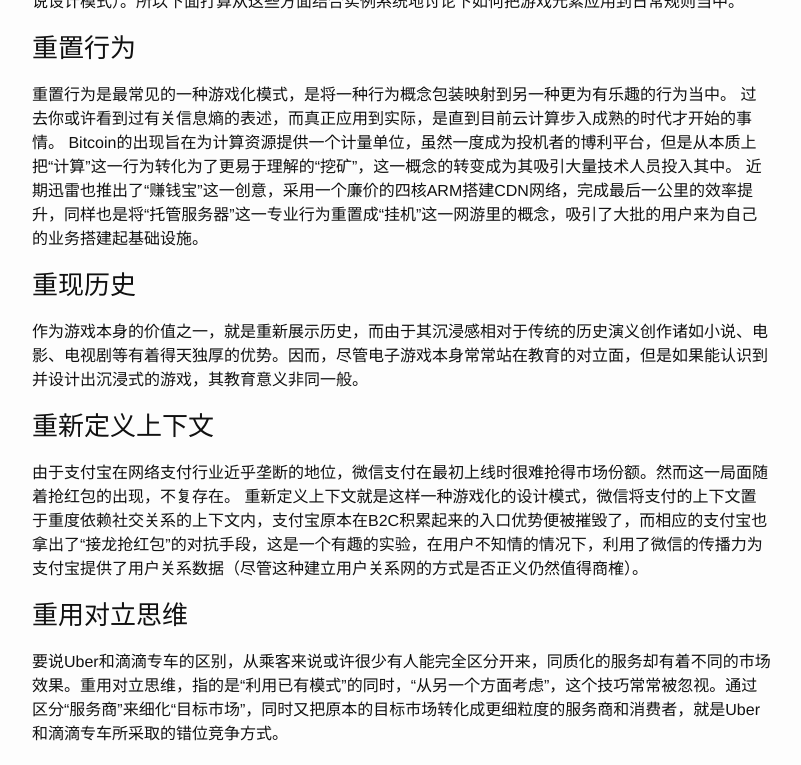
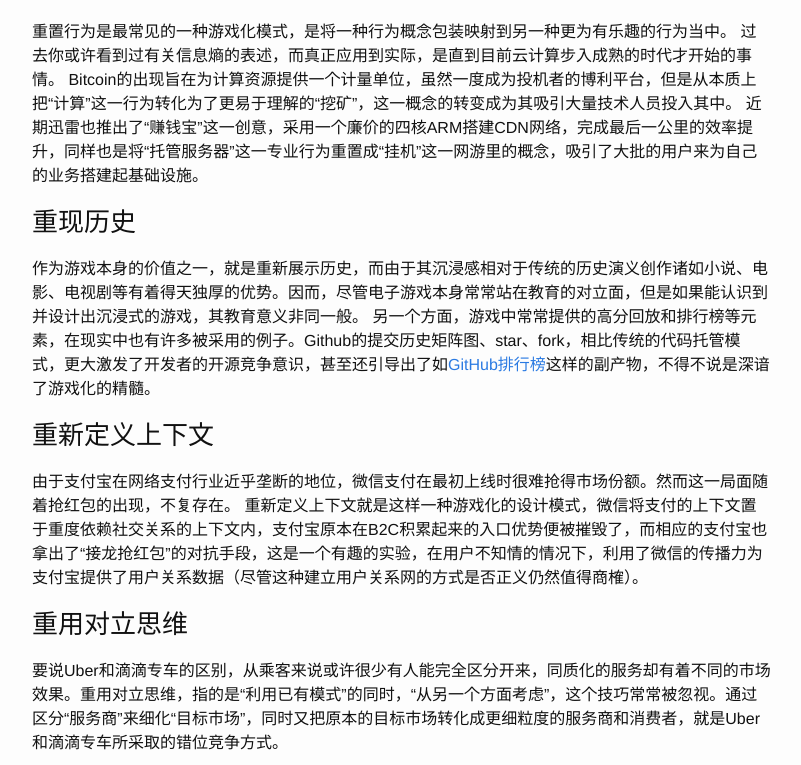
Before and after one commit to tcz001/tcz001.github.io, a Jekyll site: the page built from _posts/2015-06-28-re-gamification.md, in a window 1280 px wide and 1400 px high, scrolled down 1686 px. Shown: the top 765 px of the window, without its empty margins (238-1039 px from the left). Built offline with Jekyll 4.4.1, drawn with Linux system fonts in a browser that asks for light colours; some of the changed text lies outside the part shown.

Commit message:
Updated 2015-06-28-re-gamification.md

```diff
--- a/_posts/2015-06-28-re-gamification.md
+++ b/_posts/2015-06-28-re-gamification.md
@@ -55,6 +53,7 @@ Bitcoin的出现旨在为计算资源提供一个计量单位，虽然一度成
 ### 重现历史
 
 作为游戏本身的价值之一，就是重新展示历史，而由于其沉浸感相对于传统的历史演义创作诸如小说、电影、电视剧等有着得天独厚的优势。因而，尽管电子游戏本身常常站在教育的对立面，但是如果能认识到并设计出沉浸式的游戏，其教育意义非同一般。
+另一个方面，游戏中常常提供的高分回放和排行榜等元素，在现实中也有许多被采用的例子。Github的提交历史矩阵图、star、fork，相比传统的代码托管模式，更大激发了开发者的开源竞争意识，甚至还引导出了如[GitHub排行榜](http://github-awards.com/)这样的副产物，不得不说是深谙了游戏化的精髓。
 
 ### 重新定义上下文
 
@@ -70,3 +69,6 @@ Bitcoin的出现旨在为计算资源提供一个计量单位，虽然一度成
 ![reCAPTCHA](https://eventespresso.com/wp-content/uploads/2012/08/smallCaptchaSpaceWithRoughAlpha.png)
 
 如果你曾经在某些网站上看到这样一种验证码，并且为之头疼得把非常难认的内容从图片里读出来，那么恭喜你，你为古籍翻译做出了贡献。验证码公司reCAPTCHA在09年被Google收购，该服务不仅可以反spam，而且同时还可以帮助进行古籍的数字化工作。在[Exploring the Endgame of Gamification](http://projects.digital-cultures.net/gamification/files/2013/05/Scott-Nicholson-_-rethinking-gamification.pdf)一文中提到MMORPG中存在的残局概念，是指对已被判死亡的玩家在剩余游戏时间内的价值。这一点在网游中被广泛使用，用于保证玩家的在线时间，同时也能通过更多新奇的玩法。而reCAPTCHA也采用了这样一种方式，重新设计了验证码的内容，将一段计算机生成的较容易识别的验证码与古籍中很难识别的文字组合起来，之后Google还将其应用到谷歌街景的门牌与路标识别里，可谓众包OCR的一个伟大创新。
+
+最后，游戏化设计的乐趣就是其本身。
+如果你的方案设计是有趣的，那么它一定是有价值的，不论是应用到教学活动甚至是业务模式当中，它都能引爆巨大的价值。因为“让人快乐”本来就是大多事情的本来意义。
```
Also changed, not shown: other parts of _posts/2015-06-28-re-gamification.md (+0 -2 lines).
